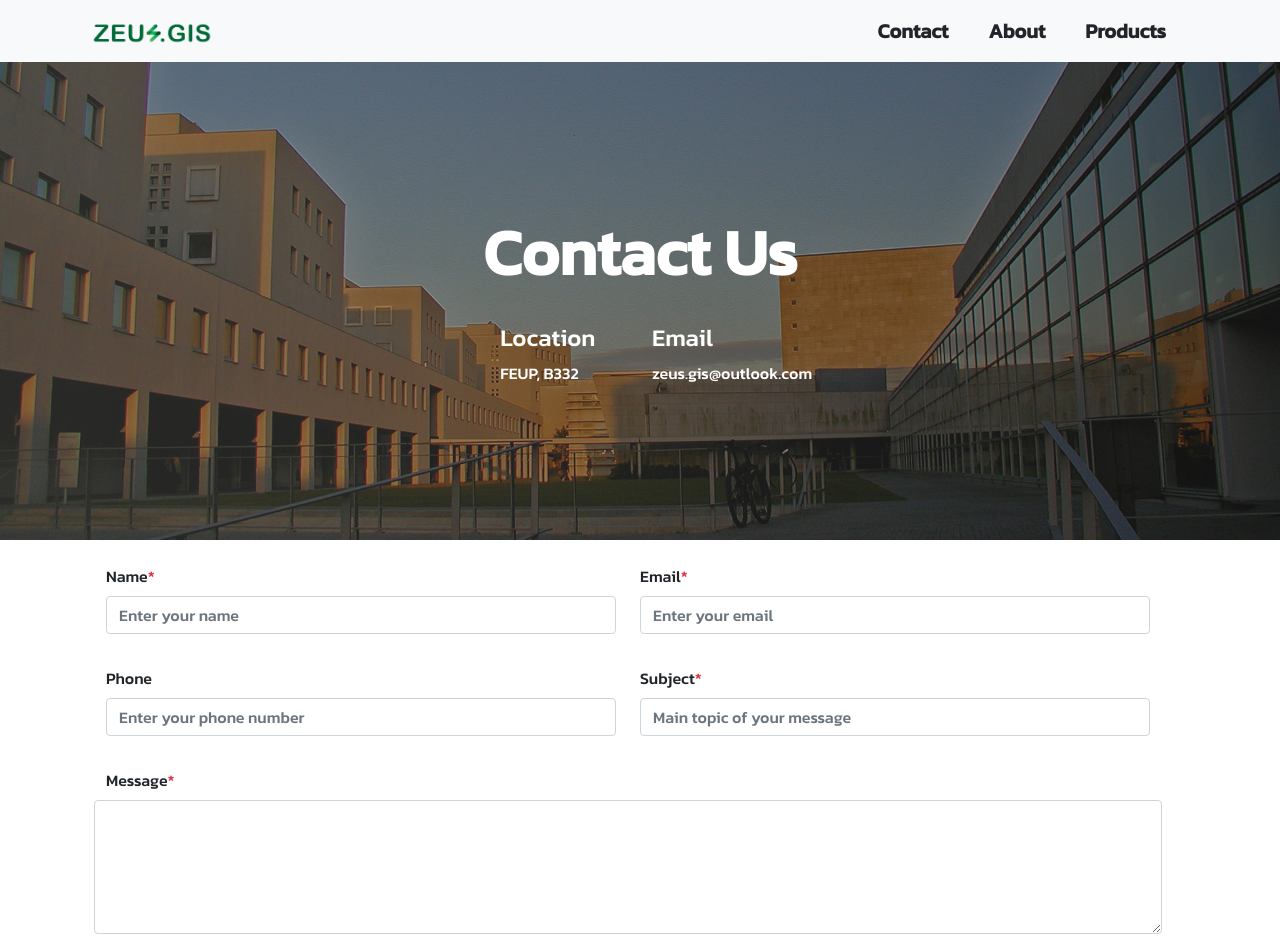
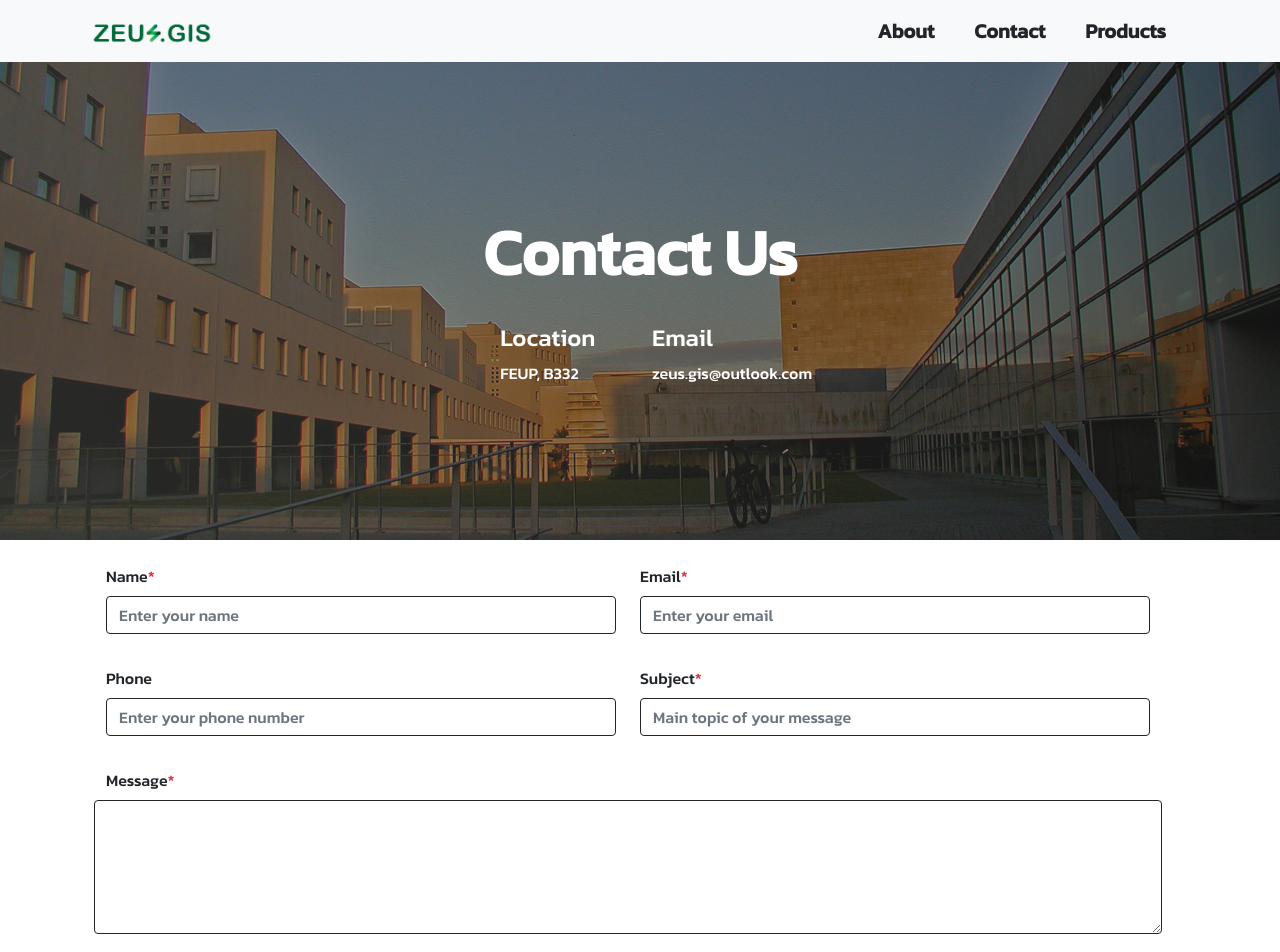
Before and after one commit to tomasmendes08/LGP---ZEUS.GIS-, a React (Create React App) app in the folder my-app/: page /contact in a window 1280 px wide. Shown: the top 952 px of the page. Built offline with nearby package versions, Linux system fonts and the light colour scheme.

Commit message:
small changes, spinner not working

```diff
--- a/my-app/src/components/Navbar.js
+++ b/my-app/src/components/Navbar.js
@@ -11,8 +11,8 @@ function NavbarComponent() {
       <Navbar.Toggle aria-controls="responsive-navbar-nav" />
       <Navbar.Collapse id="responsive-navbar-nav">
         <Nav className="navLinks fs-5 ms-lg-auto ms-2">
+          <Nav.Link href="/about" className="me-4 text-dark fw-bold">About</Nav.Link>
           <Nav.Link href="/contact" className="me-4 text-dark fw-bold">Contact</Nav.Link>
-          <Nav.Link href="/about" className="me-4 text-dark fw-bold">About</Nav.Link>
           <Nav.Link href="/products" className="me-4 text-dark fw-bold">Products</Nav.Link>
         </Nav>
       </Navbar.Collapse>
--- a/my-app/src/pages/Contact.js
+++ b/my-app/src/pages/Contact.js
@@ -1,6 +1,7 @@
 import React from 'react'
 import NavbarComponent from '../components/Navbar'
 import { send } from 'emailjs-com';
+import { Spinner } from 'react-bootstrap';
 
 
 function ContactPage() {
@@ -17,6 +18,13 @@ function ContactPage() {
 
   function onSubmit(event) {
     event.preventDefault()
+
+    const submitButton = document.querySelector(".submitButton");
+
+    submitButton.insertAdjacentHTML(
+        'beforeend',
+        <Spinner class="loadingAfterSubmit ms-2" animation="border" variant="success" role="status"></Spinner>,
+    );
 
     const from_name = document.querySelector("#inputName").value
     const from_email = document.querySelector("#inputEmail").value
@@ -66,35 +74,36 @@ function ContactPage() {
                         <div class="d-flex">
                             <label htmlFor="inputName" class="form-label text-dark">Name</label><div class="text-danger">*</div>
                         </div>
-                        <input type="text" class="form-control" id="inputName" name="from_name" placeholder="Enter your name" required/>
+                        <input type="text" class="form-control border-dark" id="inputName" name="from_name" placeholder="Enter your name" required/>
                     </div>
                     <div class="col-md-6 col-12">
                         <div class="d-flex">
                             <label htmlFor="inputEmail" class="form-label text-dark">Email</label><div class="text-danger">*</div>
                         </div>
-                        <input type="email" class="form-control" id="inputEmail" name="from_email" placeholder="Enter your email" required/>
+                        <input type="email" class="form-control border-dark" id="inputEmail" name="from_email" placeholder="Enter your email" required/>
                     </div>
                 </div>
                 <div class="mb-3 container row">
                     <div class="col-md-6 col-12 mb-3">
                         <label htmlFor="inputPhone" class="form-label text-dark">Phone</label>
-                        <input type="tel" class="form-control" id="inputPhone" name="phone" placeholder="Enter your phone number"></input>
+                        <input type="tel" class="form-control border-dark" id="inputPhone" name="phone" placeholder="Enter your phone number"></input>
                     </div>
                     <div class="col-md-6 col-12">
                         <div class="d-flex">
                             <label htmlFor="inputSubject" class="form-label text-dark">Subject</label><div class="text-danger">*</div>
                         </div>
-                        <input type="text" class="form-control" id="inputSubject" name="subject" placeholder="Main topic of your message" required/>
+                        <input type="text" class="form-control border-dark" id="inputSubject" name="subject" placeholder="Main topic of your message" required/>
                     </div>
                 </div>
                 <div class="mb-4 container row">
                     <div class="d-flex">
                         <label htmlFor="inputTextarea" class="form-label text-dark">Message</label><div class="text-danger">*</div>
                     </div>
-                    <textarea class="form-control" id="inputTextarea" rows="5" name="message" required></textarea>
+                    <textarea class="form-control border-dark" id="inputTextarea" rows="5" name="message" required></textarea>
                 </div>
-                <div class="d-flex justify-content-center">
+                <div class="submitButton d-flex justify-content-center">
                     <button type="submit" class="btn btn-outline-success mb-3">Submit</button>
+
                 </div>
             </form>
         </div>
--- a/my-app/src/pages/Mainpage.js
+++ b/my-app/src/pages/Mainpage.js
@@ -1,4 +1,3 @@
-import { Toast } from 'react-bootstrap';
 import NavbarComponent from '../components/Navbar'
 
 function Mainpage(){
@@ -9,18 +8,7 @@ function Mainpage(){
     return (
         <>
             <NavbarComponent/>
-            { (contact) ?
-                <div class="companyPresentation">
-                    <Toast>
-                        <Toast.Header>
-                            <img src="holder.js/20x20?text=%20" className="rounded me-2" alt="" />
-                            <strong className="me-auto">Bootstrap</strong>
-                        </Toast.Header>
-                        <Toast.Body>Hello, world! This is a toast message.</Toast.Body>
-                    </Toast>
-                </div>
-                :
-                <div className='companyPresentation d-flex justify-content-center align-items-center'>
+            <div className='companyPresentation d-flex flex-column justify-content-center'>
                 <div className="companyVision container d-flex flex-column py-3">
                     <div className="companyVisionTitle fs-1 fw-bold text-dark">
                         Keep energy moving.
@@ -30,8 +18,6 @@ function Mainpage(){
                     </div>
                 </div>
             </div>
-            }
-
         </>
     );
 }
```
Lines whose indentation alone changed are shown as unchanged.
